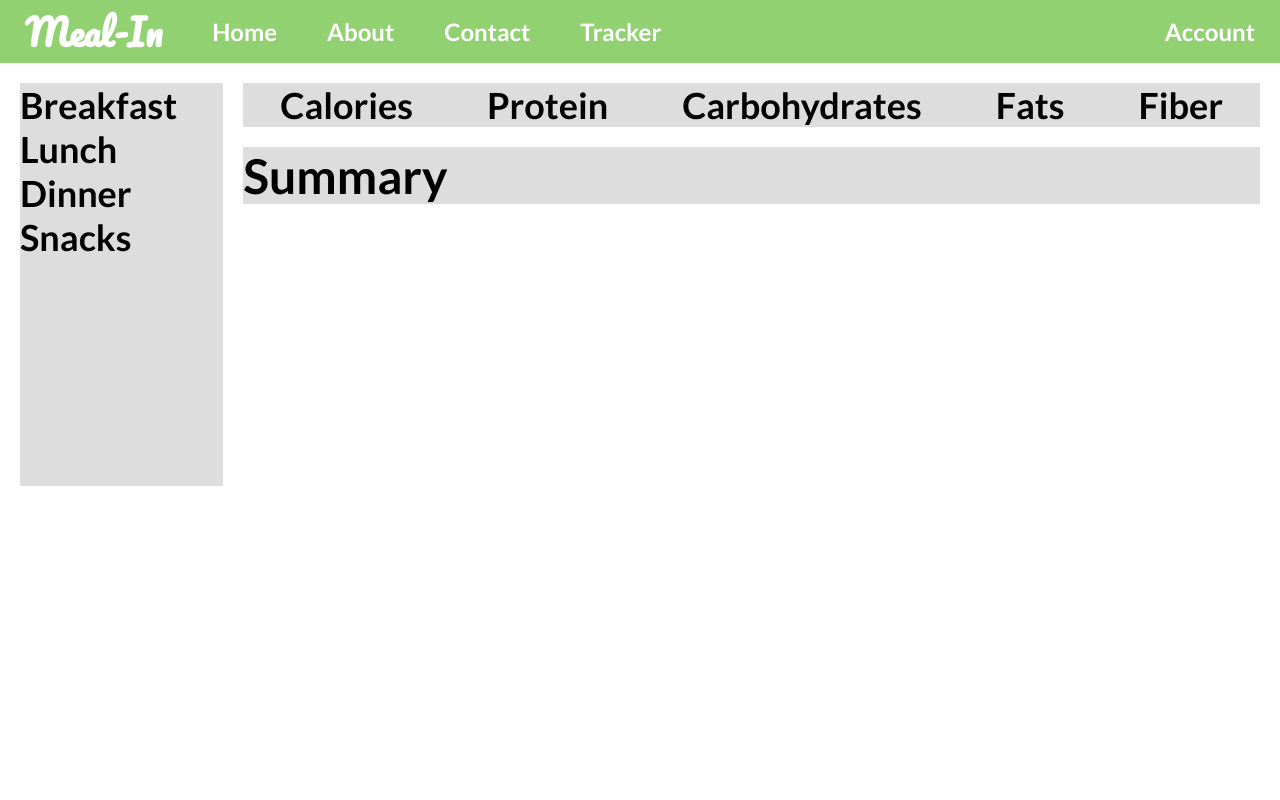
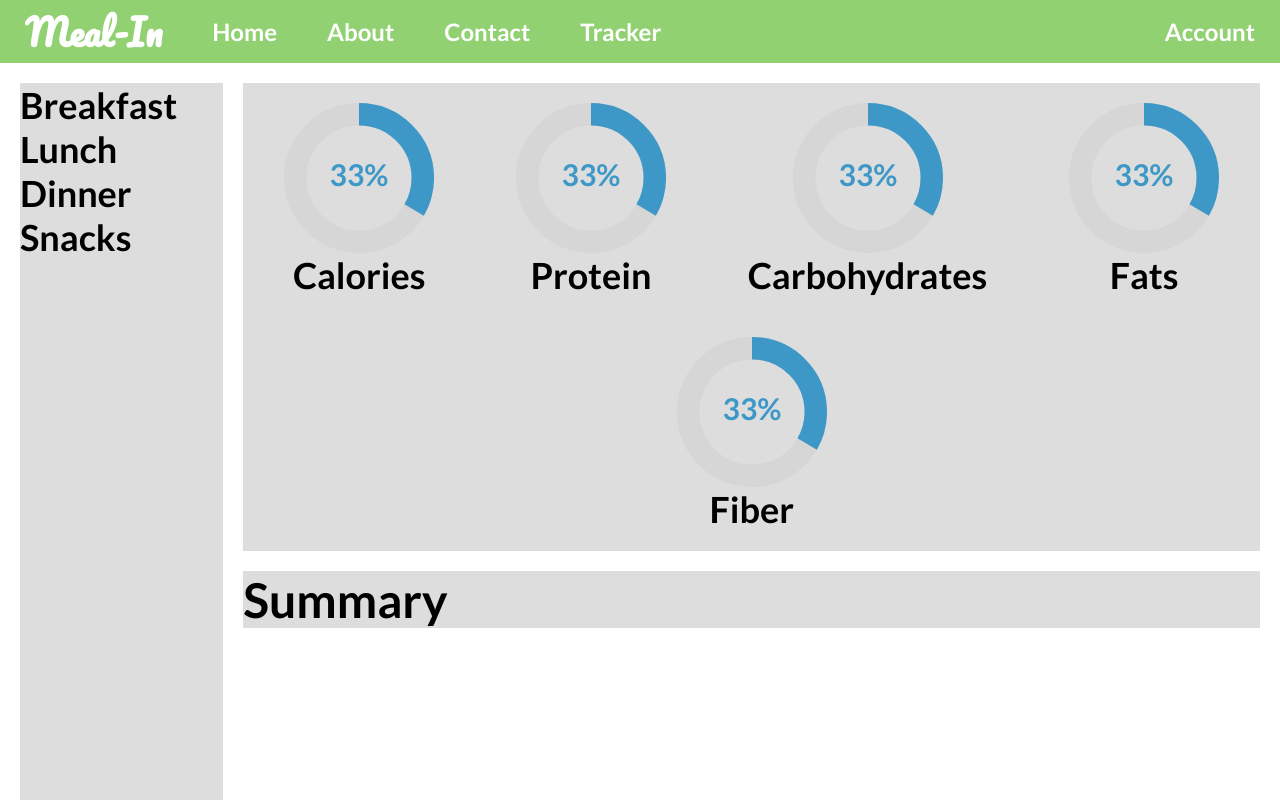
Before and after one commit to CodeAlanSanchez/meal-tracker, a React (Create React App) app in the folder client/: page /tracker in a window 1280 px wide. Shown: the top 800 px of the page. Built offline with nearby package versions, Linux system fonts and the light colour scheme.

Commit message:
Add placeholder progress-bars to bars component

```diff
--- a/client/src/components/Tracker/Bars/Bars.tsx
+++ b/client/src/components/Tracker/Bars/Bars.tsx
@@ -1,13 +1,30 @@
 import React from 'react';
+import { buildStyles, CircularProgressbar } from 'react-circular-progressbar';
+import 'react-circular-progressbar/dist/styles.css';
 
 const Bars = () => (
   <section className="bars tracker-container">
     <div className="flex-container">
-      <h2>Calories</h2>
-      <h2>Protein</h2>
-      <h2>Carbohydrates</h2>
-      <h2>Fats</h2>
-      <h2>Fiber</h2>
+      <div className="bar flex-container">
+        <CircularProgressbar value={5} maxValue={15} text="33%" strokeWidth={15} styles={buildStyles({ strokeLinecap: 'butt' })} />
+        <h2>Calories</h2>
+      </div>
+      <div className="bar flex-container">
+        <CircularProgressbar value={5} maxValue={15} text="33%" strokeWidth={15} styles={buildStyles({ strokeLinecap: 'butt' })} />
+        <h2>Protein</h2>
+      </div>
+      <div className="bar flex-container">
+        <CircularProgressbar value={5} maxValue={15} text="33%" strokeWidth={15} styles={buildStyles({ strokeLinecap: 'butt' })} />
+        <h2>Carbohydrates</h2>
+      </div>
+      <div className="bar flex-container">
+        <CircularProgressbar value={5} maxValue={15} text="33%" strokeWidth={15} styles={buildStyles({ strokeLinecap: 'butt' })} />
+        <h2>Fats</h2>
+      </div>
+      <div className="bar flex-container">
+        <CircularProgressbar value={5} maxValue={15} text="33%" strokeWidth={15} styles={buildStyles({ strokeLinecap: 'butt' })} />
+        <h2>Fiber</h2>
+      </div>
     </div>
   </section>
 );
```
